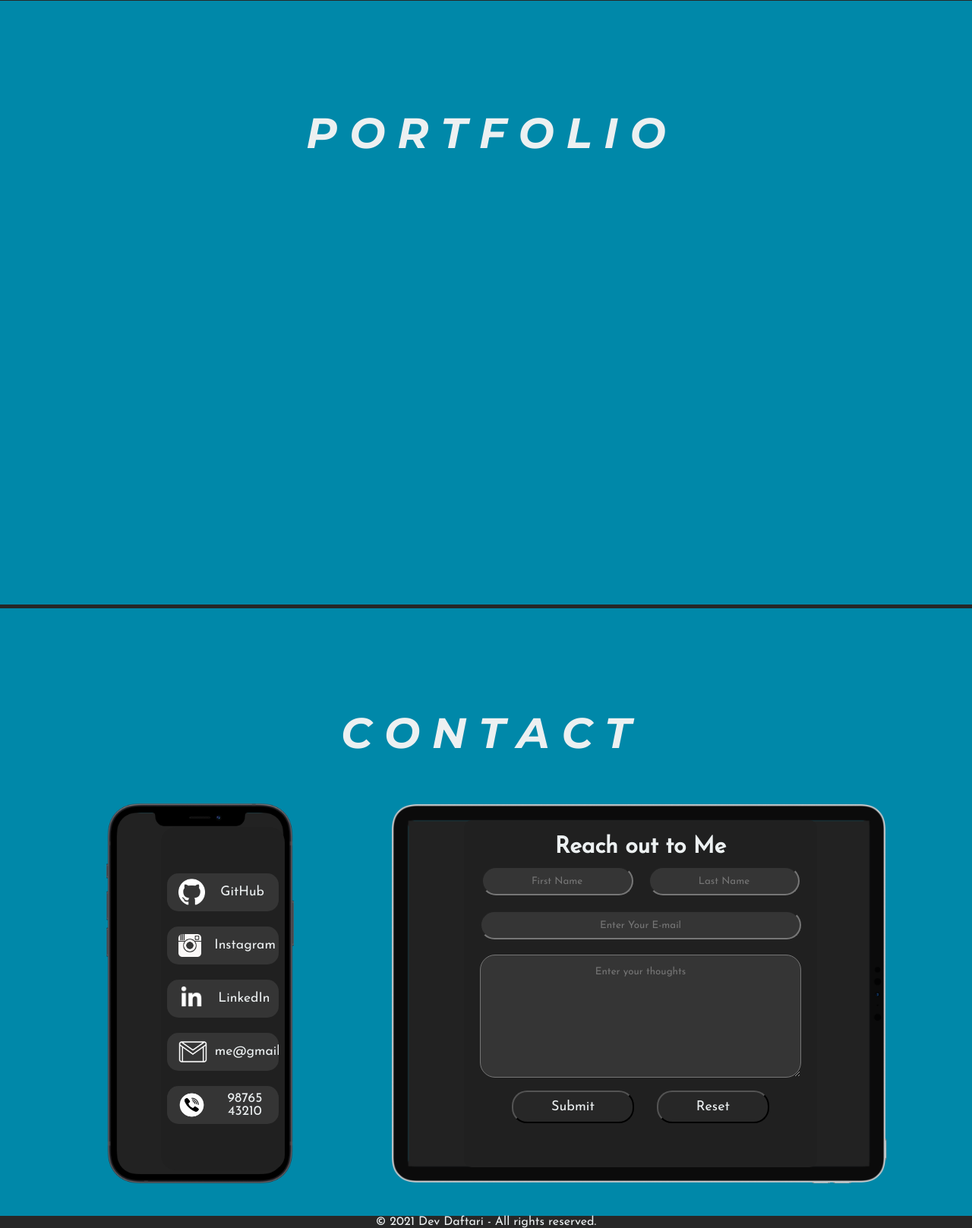
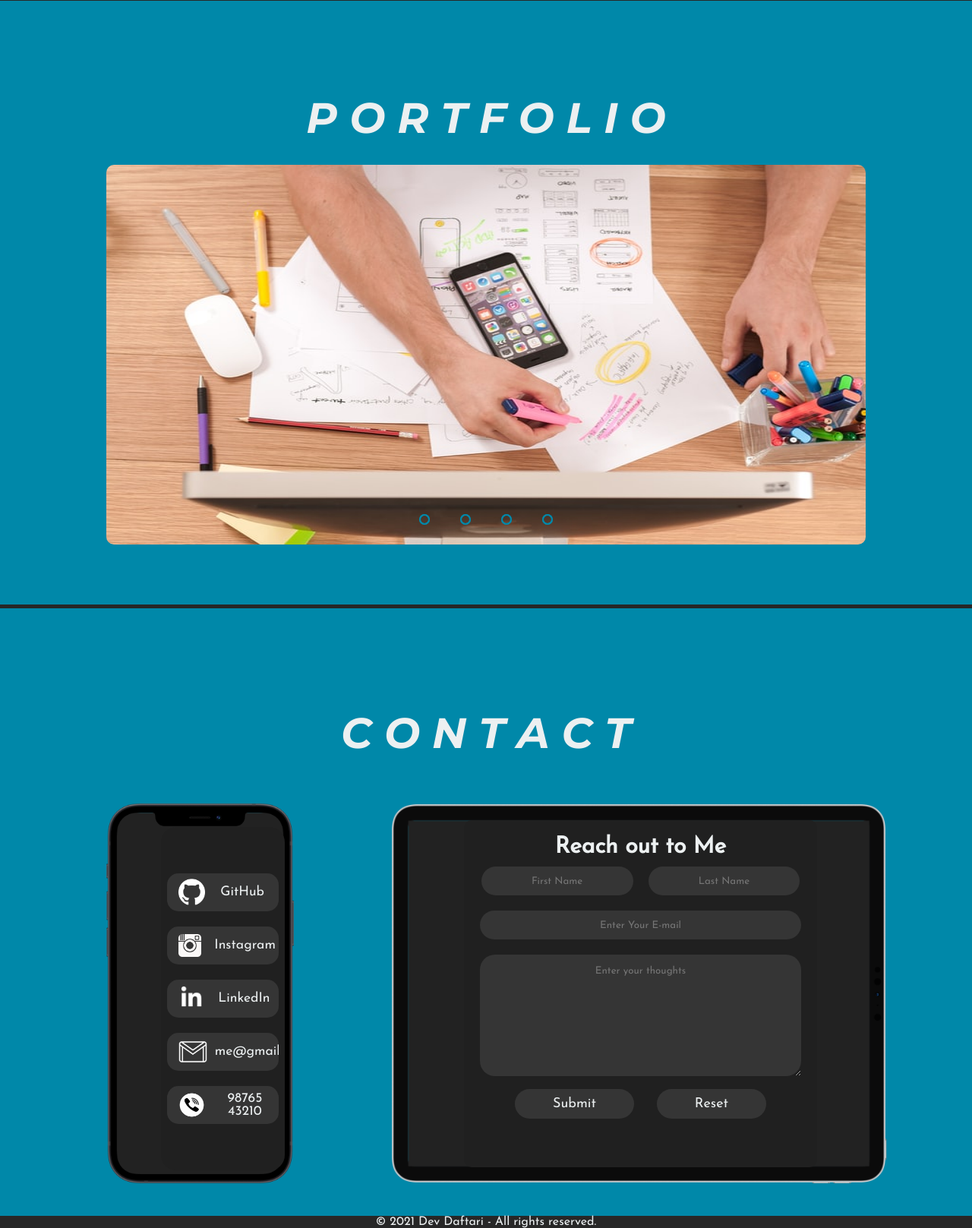
Before and after one commit to adarsh-2201/web7_Personal-website-with-randomly-generated-design, a PHP site: page / in a window 1280 px wide. Shown: the part 1607-3224 px from the top of the page at 76% size. Run offline with PHP 8.4, Linux system fonts and the light colour scheme.

Commit message:
Add scrollup and update portfolio

```diff
--- a/index.html
+++ b/index.html
@@ -5,7 +5,6 @@
     <meta charset="UTF-8">
     <meta http-equiv="X-UA-Compatible" content="IE=edge">
     <meta name="viewport" content="width=device-width, initial-scale=1.0">
-    <link rel="icon" href="./style/icon1.png" type="image/icon type">
     <link rel="stylesheet" href='#' id="css_sheet">
     <title>Document</title>
 </head>
--- a/js/main.js
+++ b/js/main.js
@@ -9,6 +9,10 @@ function GetCssSheet(num) {
     const name = "Dev Daftari";
     const container = document.getElementsByClassName("container")[0];
     const heading = document.getElementById("heading");
+
+    const iconlink=`<link rel="icon" href="./style/icon1.png" type="image/icon type">`;
+    document.getElementById("css_sheet").insertAdjacentHTML("afterend",iconlink);
+
 
     // Person name set
 
@@ -23,7 +27,7 @@ function GetCssSheet(num) {
     document.getElementById("footer").innerHTML = `&copy 2021 ${name} - All rights reserved.`;
 
     // Setting h1 tag text according to the person
-        const text="Hello, I'm <span>Dev</span>";
+    const text = "Hello, I'm <span>Dev</span>";
     // heading.insertAdjacentHTML(text);
     document.getElementById("heading").innerHTML = "Hello, I'm Dev";
 
@@ -55,106 +59,188 @@ function GetCssSheet(num) {
     // About Page
 
 
-        document.querySelector("#about h1").innerHTML ="A B O U T";
+    document.querySelector("#about h1").innerHTML = "A B O U T";
 
     // Creating animate on scroll
     // document.getElementsByTagName("script")[0].insertAdjacentHTML("afterend",`<script src="https://unpkg.com/aos@next/dist/aos.js">AOS.init()</script>`);
     // document.querySelector("#about h1").setAttribute("data-aos","fade-left");
-        const div_about=document.createElement("div");
-        div_about.setAttribute("id","abt_main");
+    const div_about = document.createElement("div");
+    div_about.setAttribute("id", "abt_main");
     document.querySelector("#about").appendChild(div_about);
-        const divs=`<div class="abt_div" id="box1">`+
-        `<img src="./style/home.png">`+
-        `<div class="img_overlay">`+
-        `<div class="img_title">From`+
-        `</div>`+
-        `<p class="img_para">Rajkot, Gujarat</p>`+
-        `<p class="img_para">ICSE</p>`+
-        `<p class="img_para">27-Nov</p>`+
-        `</div>`+
-        `</img>`+
-        `</div>`+
-        `<div class="abt_div" id="box2">`+
-        `<img src="./style/study.png">`+
-        `<div class="img_overlay">`+
-        `<div class="img_title">B.Tech '24`+
-        `</div>`+
-        `<p class="img_para">Electrical Enginnering</p>`+
-        `<p class="img_para">from</p>`+
-        `<p class="img_para">IIT Indore</p>`+
-        `</div>`+
-        `</img>`+
-        `</div>`+
-        `<div class="abt_div" id="box3">`+
-        `<img src="./style/interests.png">`+
-        `<div class="img_overlay">`+
-        `<div class="img_title">Interests`+
-        `</div>`+
-        `<p class="img_para">Web Developement</p>`+
-        `<p class="img_para">Designing</p>`+
-        `<p class="img_para">Competitive Programming</p>`+
-        `</div>`+
-        `</img>`+
+    const divs = `<div class="abt_div" id="box1">` +
+      `<img src="./style/home.png">` +
+      `<div class="img_overlay">` +
+      `<div class="img_title">From` +
+      `</div>` +
+      `<p class="img_para">Rajkot, Gujarat</p>` +
+      `<p class="img_para">ICSE</p>` +
+      `<p class="img_para">27-Nov</p>` +
+      `</div>` +
+      `</img>` +
+      `</div>` +
+      `<div class="abt_div" id="box2">` +
+      `<img src="./style/study.png">` +
+      `<div class="img_overlay">` +
+      `<div class="img_title">B.Tech '24` +
+      `</div>` +
+      `<p class="img_para">Electrical Enginnering</p>` +
+      `<p class="img_para">from</p>` +
+      `<p class="img_para">IIT Indore</p>` +
+      `</div>` +
+      `</img>` +
+      `</div>` +
+      `<div class="abt_div" id="box3">` +
+      `<img src="./style/interests.png">` +
+      `<div class="img_overlay">` +
+      `<div class="img_title">Interests` +
+      `</div>` +
+      `<p class="img_para">Web Developement</p>` +
+      `<p class="img_para">Designing</p>` +
+      `<p class="img_para">Competitive Programming</p>` +
+      `</div>` +
+      `</img>` +
       `</div>`;
-        document.querySelector("#about div").insertAdjacentHTML("beforeend",divs);
+    document.querySelector("#about div").insertAdjacentHTML("beforeend", divs);
 
     // Portfolio section
 
-        document.querySelector("#portfolio h1").innerHTML ="P O R T F O L I O";
+    document.querySelector("#portfolio h1").innerHTML = "P O R T F O L I O";
 
 
 
     // Contact section
 
-        document.querySelector("#contact h1").innerHTML ="C O N T A C T";
-        const div_cont=document.createElement("div");
-        div_cont.setAttribute("id","cont_main");
+    document.querySelector("#contact h1").innerHTML = "C O N T A C T";
+    const div_cont = document.createElement("div");
+    div_cont.setAttribute("id", "cont_main");
     document.querySelector("#contact").appendChild(div_cont);
-        const contdivs=`<div class="phone">`+
-        `<img src="./style/phone.png"></img>`+
-        `<div class="phone_overlay">`+
-        `<a class="app" id="app1" href="https://github.com/Dev-Daftari" target="_blank">`+
-        `<img src="./style/github.png" class="img1"></img>GitHub`+
-        `</a>`+
-        `<a class="app" id="app2" href="https://www.instagram.com/devdaftari/" target="_blank">`+
-        `<img src="./style/instagram.png" class="img2"></img>Instagram`+
-        `</a>`+
-        `<a class="app" id="app3" href="https://in.linkedin.com/in/dev-daftari-50a358206" target="_blank">`+
-        `<img src="./style/linkedin.png" class="img3"></img>LinkedIn`+
-        `</a>`+
-        `<a class="app" id="app4" href="https://mail.google.com" target="_blank">`+
-        `<img src="./style/mail.png" class="img4"></img>me@gmail`+
-        `</a>`+
-        `<a class="app" id="app5" href="">`+
-        `<img src="./style/call.png" class="img5"></img>98765 43210`+
-        `</a>`+
-        `</div>`+
-        `</div>`+
-        `<div class="formdiv">`+
-        `<img src="./style/ipad.png"></img>`+
-        `<div class="tab_overlay">`+
-        `<div class="formtitle">Reach out to Me`+
-        `</div>`+
-        `</div>`+
+    const contdivs = `<div class="phone">` +
+      `<img src="./style/phone.png"></img>` +
+      `<div class="phone_overlay">` +
+      `<a class="app" id="app1" href="https://github.com/Dev-Daftari" target="_blank">` +
+      `<img src="./style/github.png" class="img1"></img>GitHub` +
+      `</a>` +
+      `<a class="app" id="app2" href="https://www.instagram.com/devdaftari/" target="_blank">` +
+      `<img src="./style/instagram.png" class="img2"></img>Instagram` +
+      `</a>` +
+      `<a class="app" id="app3" href="https://in.linkedin.com/in/dev-daftari-50a358206" target="_blank">` +
+      `<img src="./style/linkedin.png" class="img3"></img>LinkedIn` +
+      `</a>` +
+      `<a class="app" id="app4" href="https://mail.google.com" target="_blank">` +
+      `<img src="./style/mail.png" class="img4"></img>me@gmail` +
+      `</a>` +
+      `<a class="app" id="app5" href="">` +
+      `<img src="./style/call.png" class="img5"></img>98765 43210` +
+      `</a>` +
+      `</div>` +
+      `</div>` +
+      `<div class="formdiv">` +
+      `<img src="./style/ipad.png"></img>` +
+      `<div class="tab_overlay">` +
+      `<div class="formtitle">Reach out to Me` +
+      `</div>` +
+      `</div>` +
       `</div>`;
-        document.querySelector("#contact div").insertAdjacentHTML("beforeend",contdivs);
-        const form_cont=`<form action="" class="contform">`+
-        `<div>`+
-        `<input type="text" placeholder="First Name" id="first_name" required>`+
-        `<input type="text" placeholder="Last Name" id="last_name">`+
-        `</div>`+
-        `<div>`+
-        `<input type="email" placeholder="Enter Your E-mail" id="email" required>`+
-        `</div>`+
-        `<div>`+
-        `<textarea name="text" id="formtxt" cols="30" rows="10" placeholder="Enter your thoughts"></textarea>`+
-        `</div>`+
-        `<div id="lstfrm">`+
-        `<button type="submit" id="subbtn">Submit</button>`+
-        `<button type="reset" id="resbtn">Reset</button>`+
-        `</div>`+
+    document.querySelector("#contact div").insertAdjacentHTML("beforeend", contdivs);
+    const form_cont = `<form action="" class="contform">` +
+      `<div>` +
+      `<input type="text" placeholder="First Name" id="first_name" required>` +
+      `<input type="text" placeholder="Last Name" id="last_name">` +
+      `</div>` +
+      `<div>` +
+      `<input type="email" placeholder="Enter Your E-mail" id="email" required>` +
+      `</div>` +
+      `<div>` +
+      `<textarea name="text" id="formtxt" cols="30" rows="10" placeholder="Enter your thoughts"></textarea>` +
+      `</div>` +
+      `<div id="lstfrm">` +
+      `<button type="submit" id="subbtn">Submit</button>` +
+      `<button type="reset" id="resbtn">Reset</button>` +
+      `</div>` +
       `</form>`;
-        document.querySelector(".formtitle").insertAdjacentHTML("beforeend",form_cont);
+    document.querySelector(".formtitle").insertAdjacentHTML("beforeend", form_cont);
+
+
+    // Scroll to top button
+
+    const but = `<button id="scrolltotop">` +
+      `<i class="material-icons">arrow_upward</i>` +
+      `</button>`;
+    document.querySelector("#home").insertAdjacentHTML("afterbegin", but);
+
+    const buttop = document.querySelector("#scrolltotop");
+    window.addEventListener("scroll", function () {
+      buttop.classList.toggle("active", window.scrollY > 200)
+    })
+    buttop.addEventListener("click", function () {
+      window.scrollTo({
+        top: 0,
+        left: 0,
+        behaviour: "smooth"
+      })
+    })
+
+    const googlink=`<link href="https://fonts.googleapis.com/icon?family=Material+Icons" rel="stylesheet">`;
+    document.getElementById("css_sheet").insertAdjacentHTML("afterend", googlink);
+
+
+
+    // Slider
+    const slid = `<!--image slider start-->
+        <div class="slider">
+            <div class="slides">
+              <!--radio buttons start-->
+              <input type="radio" name="radio-btn" id="radio1">
+              <input type="radio" name="radio-btn" id="radio2">
+              <input type="radio" name="radio-btn" id="radio3">
+              <input type="radio" name="radio-btn" id="radio4">
+              <!--radio buttons end-->
+              <!--slide images start-->
+              <div class="slide first">
+                <img src="./style/1.jpg" alt="">
+              </div>
+              <div class="slide">
+                <img src="./style/2.jpg" alt="">
+              </div>
+              <div class="slide">
+                <img src="./style/3.jpg" alt="">
+              </div>
+              <div class="slide">
+                <img src="./style/4.jpg" alt="">
+              </div>
+              <!--slide images end-->
+              <!--automatic navigation start-->
+              <div class="navigation-auto">
+                <div class="auto-btn1"></div>
+                <div class="auto-btn2"></div>
+                <div class="auto-btn3"></div>
+                <div class="auto-btn4"></div>
+              </div>
+              <!--automatic navigation end-->
+            </div>
+            <!--manual navigation start-->
+            <div class="navigation-manual">
+              <label for="radio1" class="manual-btn"></label>
+              <label for="radio2" class="manual-btn"></label>
+              <label for="radio3" class="manual-btn"></label>
+              <label for="radio4" class="manual-btn"></label>
+            </div>
+            <!--manual navigation end-->
+          </div>
+          <!--image slider end-->`;
+
+    document.querySelector("#portfolio h1").insertAdjacentHTML("afterend", slid);
+
+    var counter = 1;
+    setInterval(function () {
+      document.getElementById('radio' + counter).checked = true;
+      counter++;
+      if (counter > 4) {
+        counter = 1;
+      }
+    }, 5000);
+
+
   }
   else {
     document.getElementById('css_sheet').setAttribute('href', `${num}.css`);
--- a/style/0.css
+++ b/style/0.css
@@ -5,13 +5,37 @@
     box-sizing: border-box;
     margin: 0;
     padding:0;
-    background-color: #272727;
+    /* background-color: #272727; */
     color: #ecf0f1;
     font-family: 'Josefin Sans', sans-serif;
 }
 
 html{
     scroll-behavior: smooth;
+}
+
+
+
+/* scroll to top  */
+#scrolltotop{
+    position:fixed;
+    right: 10px;
+    bottom: 20px;
+    height:50px;
+    width:50px;
+    border-radius:50%;
+    border:none;
+    background-color: #272727;
+    z-index: 10;
+    /* box-shadow: 0 0 10px rgba(255, 255, 255, 0.3); */
+    cursor:pointer;
+    visibility:hidden;
+    opacity: 0;
+    transition:0.3s ease;
+}
+#scrolltotop.active{
+    visibility:visible;
+    opacity:1;
 }
 
 /* NAVBAR */
@@ -25,6 +49,7 @@ header{
     z-index: 9999;
     top:0;
     width:100%;
+    background-color: #272727;
 }
 
 .navbar{
@@ -184,7 +209,7 @@ header{
     width:23%;
     position: relative;
     display:flex;
-    /* background-color:#0088a9; */
+    background-color:#272727;
     /* padding:10px 4px; */
     border-radius: 30px;
     overflow:hidden;
@@ -262,8 +287,8 @@ header{
 #portfolio h1{
     font-family: 'Montserrat', sans-serif;
     text-align:center;
-    margin-top: 60px;
-    margin-bottom: 32px;
+    margin-top: 40px;
+    margin-bottom: 16px;
     background-color:#0088a9;
     color:#ecf0f1;
     font-size: 3.5rem;
@@ -288,6 +313,123 @@ header{
 #portfolio h1:hover::after{
     transform: scale(1,1);
 }
+
+
+
+
+
+.slider{
+    width: 1000px;
+    height: 500px;
+    border-radius: 10px;
+    overflow: hidden;
+  }
+
+  .slides{
+    width: 500%;
+    height: 500px;
+    display: flex;
+  }
+
+  .slides input{
+    display: none;
+  }
+
+  .slide{
+    width: 20%;
+    transition: 2s;
+  }
+
+  .slide img{
+    width: 1000px;
+    height: 500px;
+  }
+
+  /*css for manual slide navigation*/
+
+  .navigation-manual{
+    position: absolute;
+    width: 1000px;
+    margin-top: -40px;
+    display: flex;
+    justify-content: center;
+  }
+
+  .manual-btn{
+    border: 2px solid #0088a9;
+    padding: 5px;
+    border-radius: 10px;
+    cursor: pointer;
+    transition: 1s;
+  }
+
+  .manual-btn:not(:last-child){
+    margin-right: 40px;
+  }
+
+  .manual-btn:hover{
+    background: #0088a9;
+  }
+
+  #radio1:checked ~ .first{
+    margin-left: 0;
+  }
+
+  #radio2:checked ~ .first{
+    margin-left: -20%;
+  }
+
+  #radio3:checked ~ .first{
+    margin-left: -40%;
+  }
+
+  #radio4:checked ~ .first{
+    margin-left: -60%;
+  }
+
+  /*css for automatic navigation*/
+
+  .navigation-auto{
+    position: absolute;
+    display: flex;
+    width: 1000px;
+    justify-content: center;
+    margin-top: 460px;
+  }
+
+  .navigation-auto div{
+    border: 2px solid #0088a9;
+    padding: 5px;
+    border-radius: 10px;
+    transition: 1s;
+  }
+
+  .navigation-auto div:not(:last-child){
+    margin-right: 40px;
+  }
+
+  #radio1:checked ~ .navigation-auto .auto-btn1{
+    background: #0088a9;
+  }
+
+  #radio2:checked ~ .navigation-auto .auto-btn2{
+    background: #0088a9;
+  }
+
+  #radio3:checked ~ .navigation-auto .auto-btn3{
+    background: #0088a9;
+  }
+
+  #radio4:checked ~ .navigation-auto .auto-btn4{
+    background: #0088a9;
+  }
+
+
+
+
+
+
+
 
 
 /* Contact  */
@@ -481,6 +623,7 @@ header{
     text-align:center;
     height:38px;
     transition:all 0.3s ease;
+    border:none;
 }
 .contform div input:focus, #formtxt:focus, #subbtn:focus, #resbtn:focus{
     outline:none;
@@ -507,11 +650,14 @@ header{
     /* border: 1px solid red; */
     text-align:center;
     background-color:#353535;
+    border:none;
 }
 #lstfrm{
     margin-top: -16px;
 }
 #subbtn,#resbtn{
+    border:none;
+    background-color:#353535;
     transition:all 0.3s ease;
     font-size:18px;
     cursor:pointer;
@@ -570,6 +716,7 @@ header{
 
 footer{
     text-align:center;
+    background-color:#272727;
 }
 
 
```
Also changed, not shown: style/1.jpg (added), style/2.jpg (added), style/3.jpg (added), style/4.jpg (added). Lines whose indentation alone changed are shown as unchanged.
